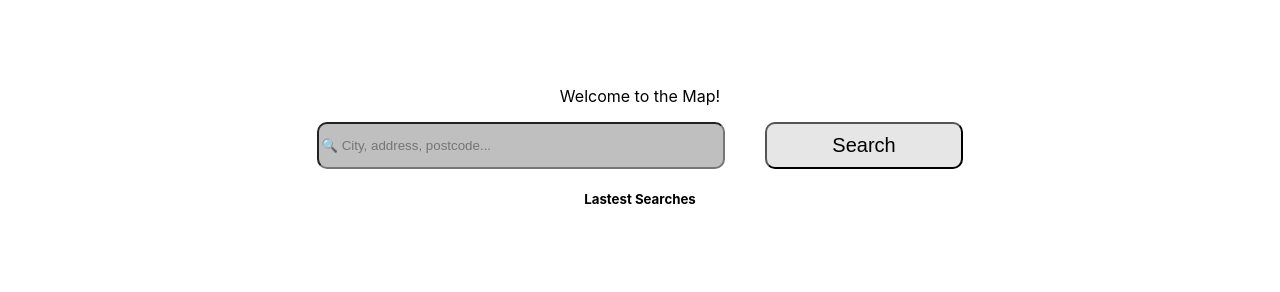
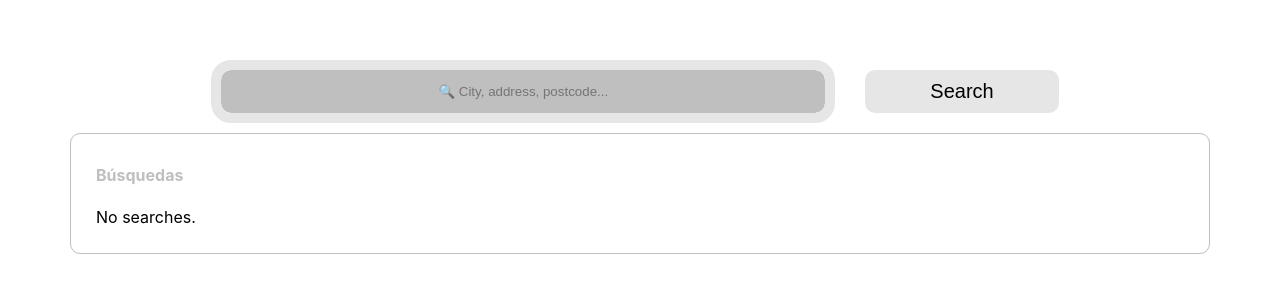
Before and after one commit to RicardMontfort90/BRICKBRO.Ricard.Montfort, a React (Create React App) app: page /map in a window 1280 px wide. Shown: the part 154-446 px from the top of the page. Built offline with nearby package versions, Linux system fonts and the light colour scheme.

Commit message:
Last details

```diff
--- a/src/App.css
+++ b/src/App.css
@@ -13,6 +13,30 @@
 
 /* HOME */
 
+span {
+  display: block;
+  margin: 20px auto;
+  font-family: monospace;
+  white-space: nowrap;
+  border-right: 4px solid;
+  width: 18ch;
+
+  animation:
+  typing 3s steps(18) infinite alternate-reverse,
+  blink .5s step-start alternate;
+  overflow: hidden;
+  color: var(--third-color);
+}
+
+@keyframes typing {
+  from { width: 0; }
+  to {width: 23ch;}
+}
+
+@keyframes blink {
+  50% {border-color: transparent;}
+}
+
 /* src/views/MainPage.tsx */
 .searchButton_home {
   background-color: var(--primary-color);
@@ -21,12 +45,12 @@
   border-radius: 10px;
   cursor: pointer;
   width: auto;
-  transition: all 2.0s;
+  transition: all 1.0s;
 }
 
 .searchButton_home:hover {
-  transform: scale(2,2);
-  color: rgb(255, 255, 255);
+  transform: scale(-1.01,1);
+  color: white;
   background-color: var(--third-color);
 }
 
@@ -50,13 +74,17 @@
 
 .searchbar_input {
   background-color: var(--primary-color);
-  width: 400px;
+  width: 600px;
+  border: 0px;
   border-radius: 10px;
+  outline: 10px solid var(--second-color);
+  text-align: center;
 }
 
 
 .search_button {
   background-color: var(--second-color);
+  border: 0px;
   border-radius: 10px;
   padding: 10px 65px;
   cursor: pointer;
@@ -64,6 +92,50 @@
 }
 
 .search_button:hover {
-  color: rgb(255, 255, 255);
+  color: white;
   background-color: var(--third-color);
 }
+
+.lastSearches-container {
+  display: flex;
+  flex-direction: column;
+  align-items: center;
+  border-radius: 0px;
+  text-align: left;
+}
+
+.lastSearches-container ul {
+  margin-left: -35px;
+  border: 1px solid var(--primary-color);
+  border-radius: 10px;
+  padding: 10px 25px;
+  margin: 20px 0;
+  width: 85%;
+}
+
+.lastSearches-container h4 {
+  color: var(--primary-color);
+  text-align: left;
+}
+
+.lastSearches-container ul li {
+  list-style-type: none;
+  margin: 10px;
+}
+
+
+/* ERROPAGE */
+
+.errorButton {
+  background-color: var(--second-color);
+  border: 0px;
+  border-radius: 10px;
+  padding: 10px 65px;
+  cursor: pointer;
+  font-size: 20px;
+}
+
+.errorButton:hover {
+  color: white;
+  background-color: var(--third-color);
+}
--- /dev/null
+++ b/src/components/LastSearches.tsx
@@ -0,0 +1,34 @@
+import React, { ReactElement, useState } from "react";
+
+interface LastSearchesProp {
+    lastSearche: string[];
+}
+
+const LastSearches: React.FunctionComponent<LastSearchesProp> = ({
+    lastSearche,
+}): ReactElement => {
+    const [showAll,] = useState(false);
+
+    const displayedSearches = showAll
+        ? lastSearche.slice().reverse()
+        : lastSearche.slice(-6).reverse();
+
+    return (
+        <div className="lastSearches-container">
+            <ul>
+                <h4>Búsquedas</h4>
+                {displayedSearches.length > 0 ? (
+                    displayedSearches.map((searchString, index) => (
+                <li key={index}>
+                    {searchString}
+                </li>
+                    ))
+                ) : (
+                    <p>No searches.</p>
+                )}
+            </ul>
+        </div>
+    );
+};
+
+export default LastSearches;
--- a/src/components/LastestSearches.tsx
+++ /dev/null
@@ -1,11 +0,0 @@
-import React, { ReactElement } from "react";
-
-const LastesSearches: React.FunctionComponent = (): ReactElement => {
-    return (
-        <div>
-            <h5>Lastest Searches</h5>
-        </div>
-    );
-};
-
-export default LastesSearches;
--- a/src/components/SearchBar.tsx
+++ b/src/components/SearchBar.tsx
@@ -4,35 +4,43 @@ import { apiLink, APIKEY } from '../APIKEY/credentials';
 
 
 interface SearchBarProps {
-    onSearch: (location: { lat: number; lng: number }) => void;
-    };
+    onSearch: (
+        location: { lat: number; lng: number },
+        searchString: string
+    ) => void;
+};
 
     const SearchBar: React.FunctionComponent<SearchBarProps> = ({ onSearch }): ReactElement => {
         const [searchText, setSearchText] = useState('');
+        const [errorMessage, setErrorMessage] = useState<string | number |boolean>('');
+
         const navigate = useNavigate();
 
         const handleSearchClick = async () => {
+            /*  prueba para que no se dupliquen resultados */
+            if (!searchText.trim()) {
+                setErrorMessage('Please type a valid address/city.');
+                return;
+              }
+            /*                                             */
             try {
                 const response = await fetch(
                     `${apiLink}${encodeURIComponent(searchText)}&key=${APIKEY}`
                 );
+
                 if (!response.ok) {
-                    console.error('Failed to fetch geolocation data.');
+                    setErrorMessage('Error geolocation data.');
                 };
+
                 const data = await response.json();
-                    console.log('Geocoding API response:', data);
                 if (data.results && data.results.length > 0) {
                     const location = data.results[0].geometry?.location;
                     if (location) {
-                    onSearch(location);
+                    setErrorMessage('');
+                    onSearch(location, searchText);
                     navigate('/map');
-                    } else {
-                        console.error(
-                            'Geocoding API response does not contain location data.'
-                        );
+                    setSearchText('');
                     };
-                } else {
-                    console.error('Geocoding API response contains no results.');
                 };
             } catch (error) {
                 console.error('Error searching for the location:', error);
@@ -51,6 +59,7 @@ interface SearchBarProps {
             <button className='search_button' onClick={handleSearchClick}>
                 Search
             </button>
+        {errorMessage && <p className="error-message">{errorMessage}</p>}
         </div>
     );
 };
--- a/src/views/ErrorPage.tsx
+++ b/src/views/ErrorPage.tsx
@@ -4,8 +4,10 @@ import { Link } from 'react-router-dom';
 const ErrorPage: React.FunctionComponent = (): ReactElement => {
     return (
         <div>
-            <h5> hhhmmm... Esta página no existe... </h5>
-            <Link to='/'>Volver...</Link>
+            <h1>🥸hhhmmm... Esta página no existe... </h1>
+            <Link to='/'>
+                <button className='errorButton'>👈🏻Volver...</button>
+            </Link>
         </div>
     );
 };
--- a/src/views/MainPage.tsx
+++ b/src/views/MainPage.tsx
@@ -3,9 +3,10 @@ import { Link } from "react-router-dom";
 
 const MainPage: React.FunctionComponent = (): ReactElement => {
     return (
-        <div>
+        <div className="MainPage">
             <h2>Welcome to the App 💻</h2>
             <h4>By Ricard Montfort Romero</h4>
+            <span>¡Click en Empezar!</span>
             <Link to="/map">
                 <button className="searchButton_home">Empezar</button>
             </Link>
--- a/src/views/Maps.tsx
+++ b/src/views/Maps.tsx
@@ -1,12 +1,11 @@
-import React, { ReactElement, useState } from "react";
+import React, { ReactElement, useState, useEffect } from "react";
 import SearchBar from "../components/SearchBar";
-import LastesSearches from "../components/LastestSearches";
+import LastSearches from "../components/LastSearches";
 import { GoogleMap, LoadScript, Marker } from "@react-google-maps/api";
 import { APIKEY } from "../APIKEY/credentials";
 
-
 const Maps: React.FunctionComponent = (): ReactElement => {
-
+    /* location to Sagrada Familia*/
     const sagradaFamilia = {
         lat: 41.40366478082409,
         lng: 2.1743983200647503
@@ -14,34 +13,61 @@ const Maps: React.FunctionComponent = (): ReactElement => {
 
     const [mapSagradaFamilia, setMapSagradaFamilia] = useState(sagradaFamilia);
     const [markerPosition, setMarkerPosition] = useState(sagradaFamilia);
+    const [lastSearche, setLastSearch] = useState<string[]>([]);
+
+    useEffect(() => {
+        const storedLastSearch = JSON.parse(
+            localStorage.getItem('lastSearch') || '[]'
+        );
+        setLastSearch(storedLastSearch);
+    },[]);
 
     // Maps Size
     const mapsSize = {
-        height: '400px',
+        height: '500px',
         margin: '50px'
     };
 
     const [searched, setSearched] = useState(false);
 
-    const handleSearch = async (location: { lat: number; lng: number }) => {
+    const handleSearch = async (
+        location: { lat: number; lng: number },
+        searchString: string
+        ) => {
             setMapSagradaFamilia(location);
             setMarkerPosition(location);
             setSearched(true);
-
+            if (lastSearche.includes(searchString)) {
+                const updatedLastSearch = lastSearche.filter(
+                    (item) => item !== searchString
+                );
+                updatedLastSearch.push(searchString);
+                setLastSearch(updatedLastSearch);
+                localStorage.setItem(
+                    'lastSearch',
+                    JSON.stringify(updatedLastSearch)
+                );
+            } else {
+                const updatedLastSearch = [...lastSearche, searchString];
+                setLastSearch(updatedLastSearch);
+                localStorage.setItem(
+                    'lastSearch',
+                    JSON.stringify(updatedLastSearch)
+                );
+            };
         };
 
     return (
         <>
-            <p>Welcome to the Map!</p>
             <SearchBar onSearch={handleSearch} />
-            {searched &&   mapSagradaFamilia && markerPosition && (
+            {searched &&  mapSagradaFamilia && markerPosition && (
                 <LoadScript googleMapsApiKey={APIKEY}>
                     <GoogleMap mapContainerStyle={mapsSize} zoom={20} center={mapSagradaFamilia}>
                         {markerPosition && <Marker position={markerPosition} />}
                     </GoogleMap>
             </LoadScript>
             )}
-            <LastesSearches />
+            <LastSearches lastSearche={lastSearche} />
         </>
     );
 };
```
Lines whose indentation alone changed are shown as unchanged.
